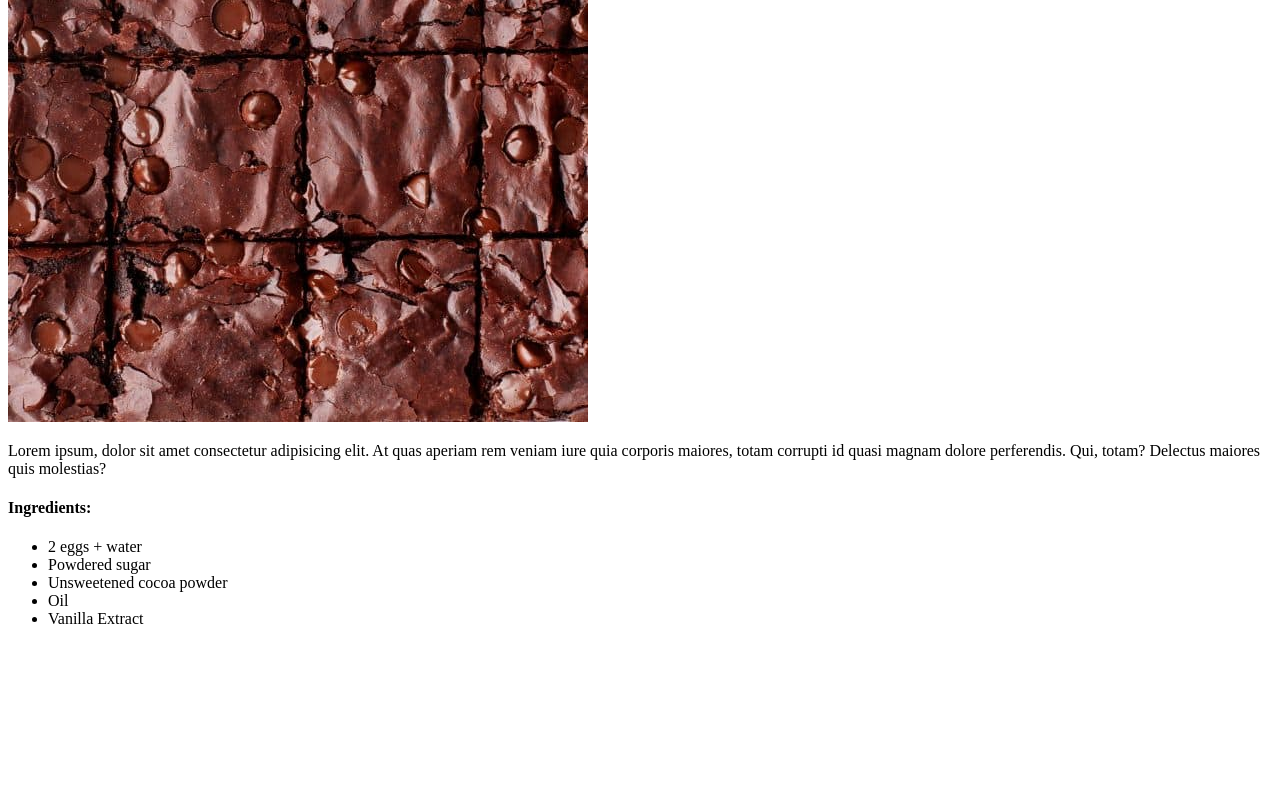
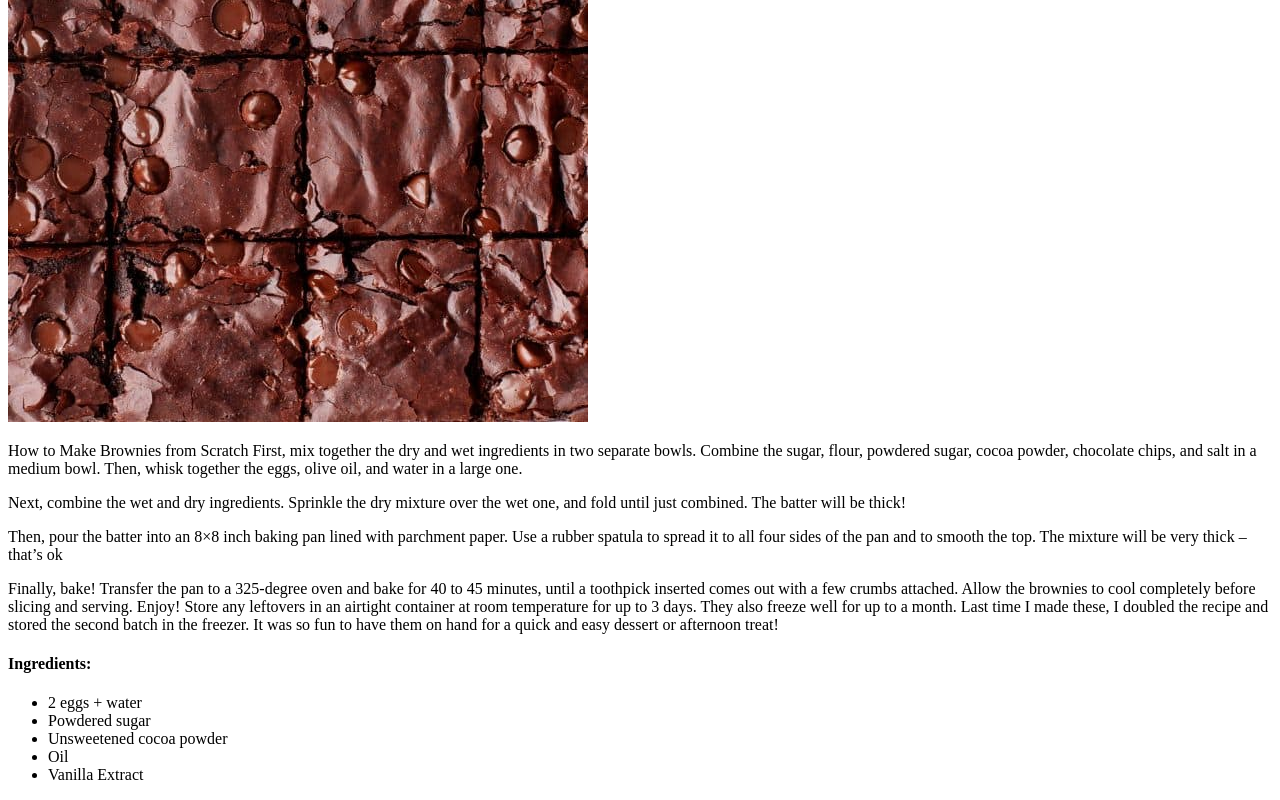
Before and after one commit to FarisAlhabbal/odin-recipes, a plain HTML site: page Brownie.html in a window 1280 px wide. Shown: the part 385-1185 px from the top of the page. Before the commit the page ends 1029 px from the top, so only its background shows below. Drawn offline with Linux system fonts and the light colour scheme.

Commit message:
Add files via upload

```diff
--- a/Brownie.html
+++ b/Brownie.html
@@ -9,8 +9,16 @@
 <body>
     <h1>Brownie Recipe:</h1>
     <img src="./brownie.jpeg" alt="Brownie">
-    <p>Lorem ipsum, dolor sit amet consectetur adipisicing elit. At quas aperiam rem veniam iure quia corporis maiores, totam corrupti id quasi magnam dolore perferendis. Qui, totam? Delectus maiores quis molestias?</p>
+    <p>How to Make Brownies from Scratch
+        First, mix together the dry and wet ingredients in two separate bowls. Combine the sugar, flour, powdered sugar, cocoa powder, chocolate chips, and salt in a medium bowl. Then, whisk together the eggs, olive oil, and water in a large one.
+    </p>
+    <p>Next, combine the wet and dry ingredients. Sprinkle the dry mixture over the wet one, and fold until just combined. The batter will be thick!
+    </p>
+    <p>Then, pour the batter into an 8×8 inch baking pan lined with parchment paper. Use a rubber spatula to spread it to all four sides of the pan and to smooth the top. The mixture will be very thick – that’s ok</p>
+    <p>Finally, bake! Transfer the pan to a 325-degree oven and bake for 40 to 45 minutes, until a toothpick inserted comes out with a few crumbs attached. Allow the brownies to cool completely before slicing and serving. Enjoy!
 
+        Store any leftovers in an airtight container at room temperature for up to 3 days. They also freeze well for up to a month. Last time I made these, I doubled the recipe and stored the second batch in the freezer. It was so fun to have them on hand for a quick and easy dessert or afternoon treat!
+        </p>
     <h4>Ingredients:</h4>
     <ul>
         <li>2 eggs + water </li>
```
